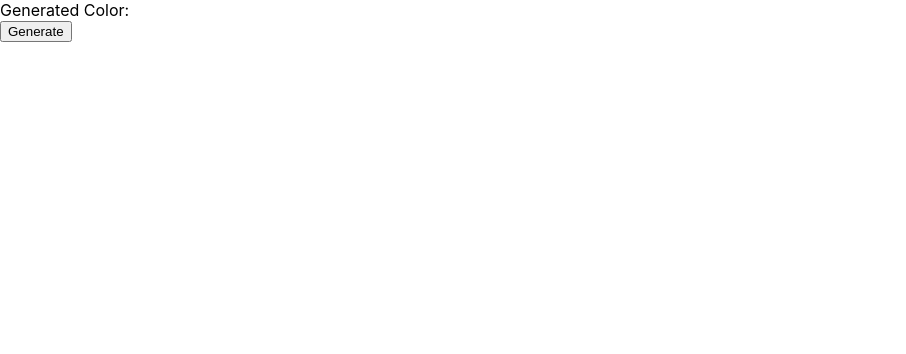
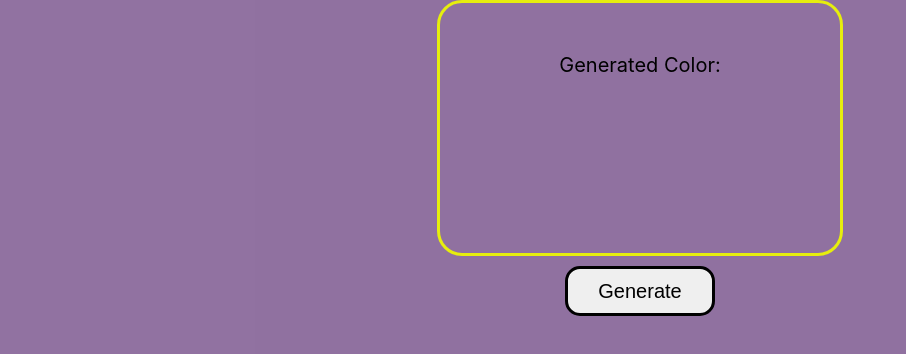
Before and after one commit to AlenaRoshchyna/react-random-color-generator, a JavaScript app: page / in a window 1280 px wide. Shown: the top 354 px of the page, without its empty margins (0-906 px from the left). Built offline with nearby package versions, Linux system fonts and the light colour scheme; the HTML template or start-up script is replaced by a standard one.

Commit message:
Save copy

```diff
--- a/src/App.js
+++ b/src/App.js
@@ -1,12 +1,9 @@
-/* import './App.css'; */
+import './App.css';
 
 export default function App() {
-  const generateColor = () => {
-    setColor(Math.random().toString(16).substr(-6));
-  };
   return (
     <div className="App">
-      <div>Generated Color: {generateColor}</div>
+      <div>Generated Color:</div>
       <button>Generate</button>
     </div>
   );
```
